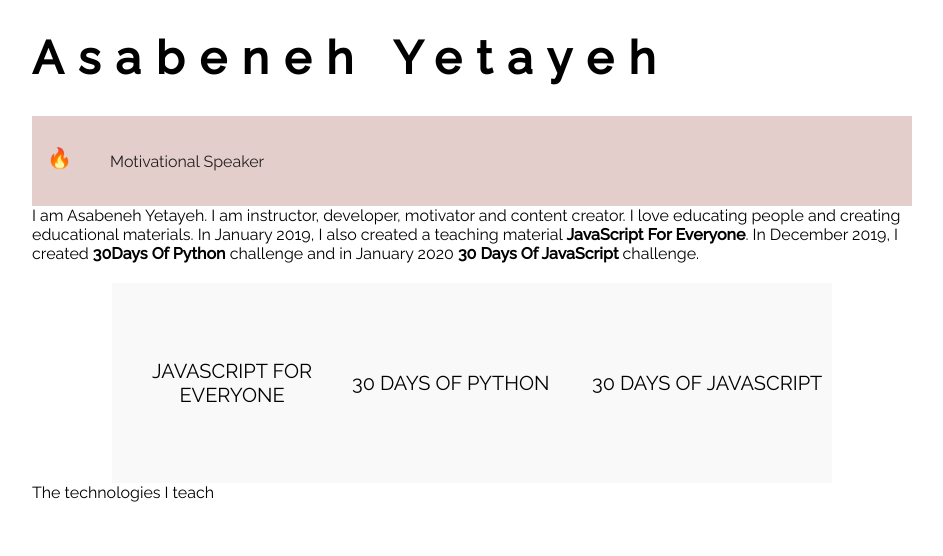
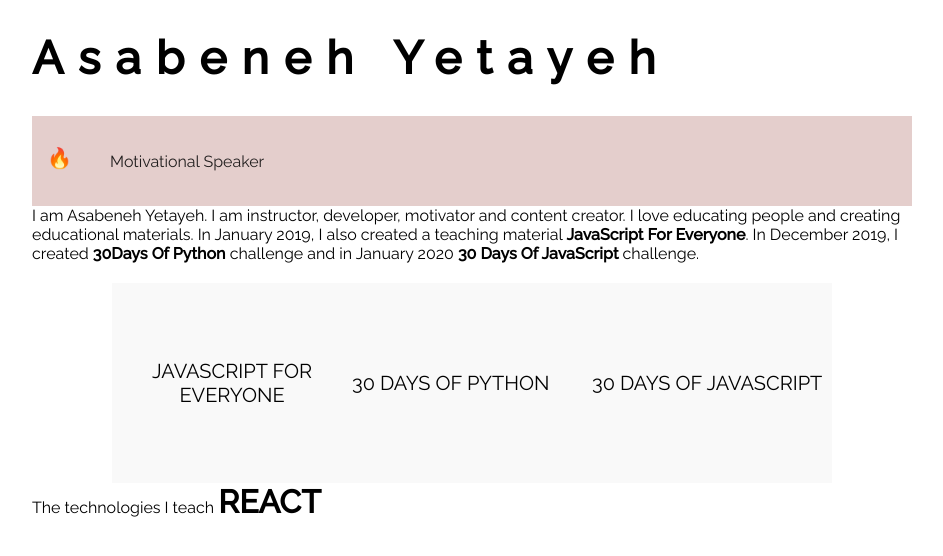
Before and after one commit to priyanka-saini8/3pillarglobal-javascript-project-portfolio, a plain HTML site: page index.html in a window 1280 px wide. Shown: the whole page, without its empty margins (168-1111 px from the left). Drawn offline with Linux system fonts and the light colour scheme; a web font is replaced by a local one.

Commit message:
completed

```diff
--- a/index.html
+++ b/index.html
@@ -31,8 +31,10 @@
         <div id="id3" class="box3" onclick=clicked(id)> 30 DAYS OF JAVASCRIPT  </div>
     </div>
 
+
+
     <div>
-        The technologies I teach
+        The technologies I teach <H1 style="display: inline;"id = "i-teach"></H1>
     </div>
     <script src="script.js"></script>
     <script>emojiChanging();</script>
--- a/script.js
+++ b/script.js
@@ -55,3 +55,16 @@ function titleAnimation() {
 
 
 }
+
+function changeTechologies() {
+    let elementid = document.getElementById('i-teach');
+    const techArray = ['NUMPY','REACT','REDUX','NODE','MONGODB','PANDAS'];
+
+    let index = 0;
+    setInterval(() => {
+        if(index >= techArray.length) index = 0;
+        elementid.innerHTML = techArray[index];
+        index++;
+    },2000);
+}
+changeTechologies();
```
